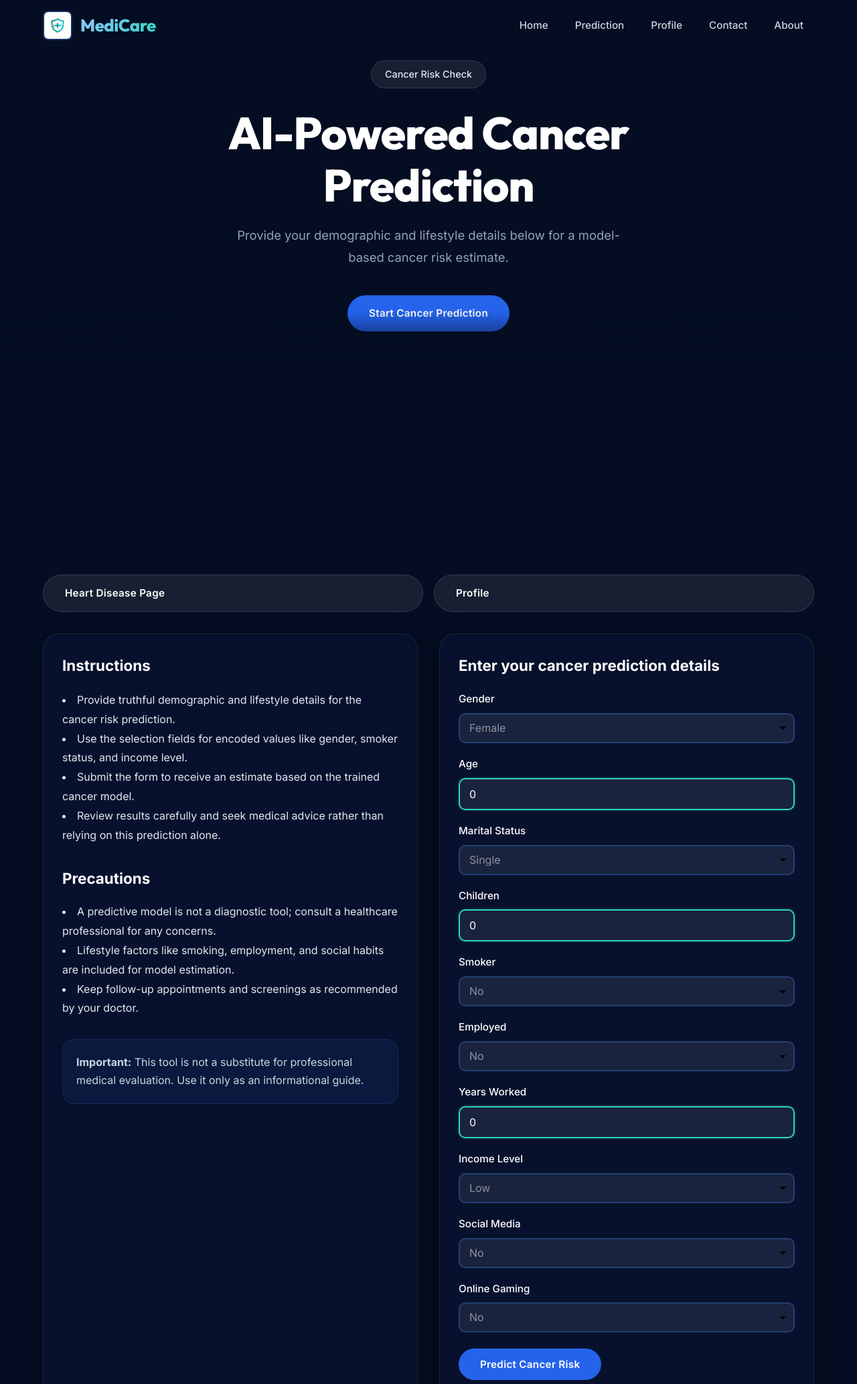
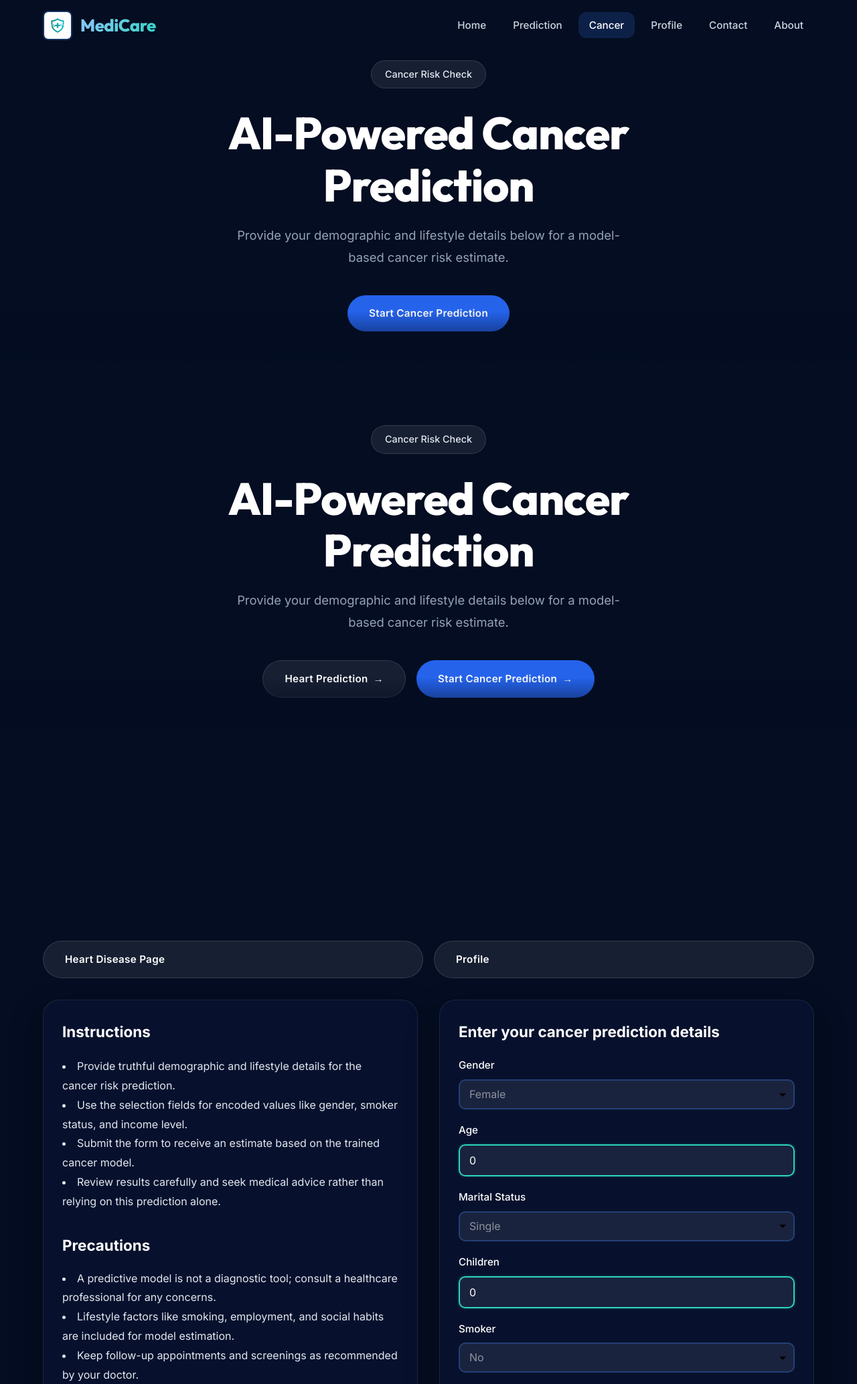
Before and after one commit to balajisunadaraj/medicare-ai, a Flask app: page /cancer in a window 1280 px wide. Shown: the top 2067 px of the page at 67% size. Run offline with Flask 3, Linux system fonts and the light colour scheme; parts of the project's set-up code (start-up, migrations or seed data) failed here and were passed over.

Commit message:
header footer change

```diff
--- a/templates/cancer.html
+++ b/templates/cancer.html
@@ -6,8 +6,10 @@
     <meta name="description" content="Cancer risk prediction using a trained machine learning model. Enter your demographic and lifestyle inputs for a risk estimate.">
     <title>Cancer Prediction | MediCare AI</title>
     <link rel="stylesheet" href="{{ url_for('static', filename='css/style.css') }}">
+    <link rel="icon" href="{{ url_for('static', filename='images/logo.png') }}" type="image/png">
 </head>
 <body>
+
     <div class="bg-particles" aria-hidden="true">
         <div class="orb"></div>
         <div class="orb"></div>
@@ -20,13 +22,16 @@
                 <img src="{{ url_for('static', filename='images/logo.png') }}" alt="MediCare Logo">
                 <span>MediCare</span>
             </a>
+
             <ul class="nav-links" id="navLinks">
                 <li><a href="/">Home</a></li>
                 <li><a href="/predict">Prediction</a></li>
+                <li><a href="/cancer" class="active">Cancer</a></li>
                 <li><a href="/profile">Profile</a></li>
                 <li><a href="/contact">Contact</a></li>
                 <li><a href="/about">About</a></li>
             </ul>
+
             <button class="nav-toggle" id="navToggle" aria-label="Toggle navigation">
                 <span></span>
                 <span></span>
@@ -47,6 +52,29 @@
                     Provide your demographic and lifestyle details below for a model-based cancer risk estimate.
                 </p>
                 <a href="#cancer-form" class="btn btn-primary">Start Cancer Prediction</a>
+            </div>
+        </div>
+    </section>
+
+    <section class="hero hero-compact" id="hero">
+        <div class="container">
+            <div class="hero-content">
+                <div class="hero-badge">
+                    <span class="pulse-dot"></span>
+                    Cancer Risk Check
+                </div>
+                <h1 class="hero-title">AI-Powered Cancer Prediction</h1>
+                <p class="hero-subtitle">
+                    Provide your demographic and lifestyle details below for a model-based cancer risk estimate.
+                </p>
+                <div class="hero-buttons">
+                    <a href="/predict" class="btn btn-secondary">
+                        Heart Prediction <span class="btn-icon">→</span>
+                    </a>
+                    <a href="#cancer-form" class="btn btn-primary">
+                        Start Cancer Prediction <span class="btn-icon">→</span>
+                    </a>
+                </div>
             </div>
         </div>
     </section>
```
